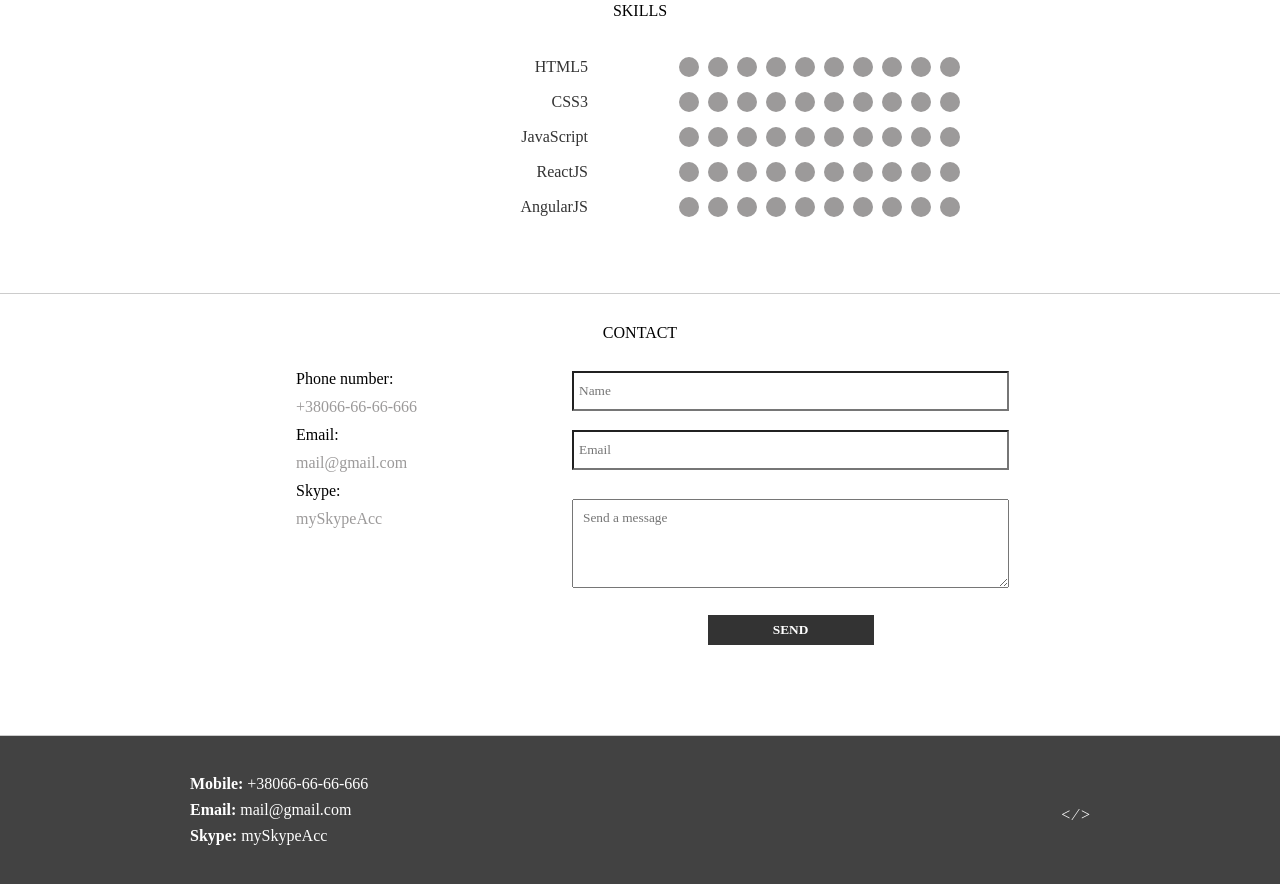
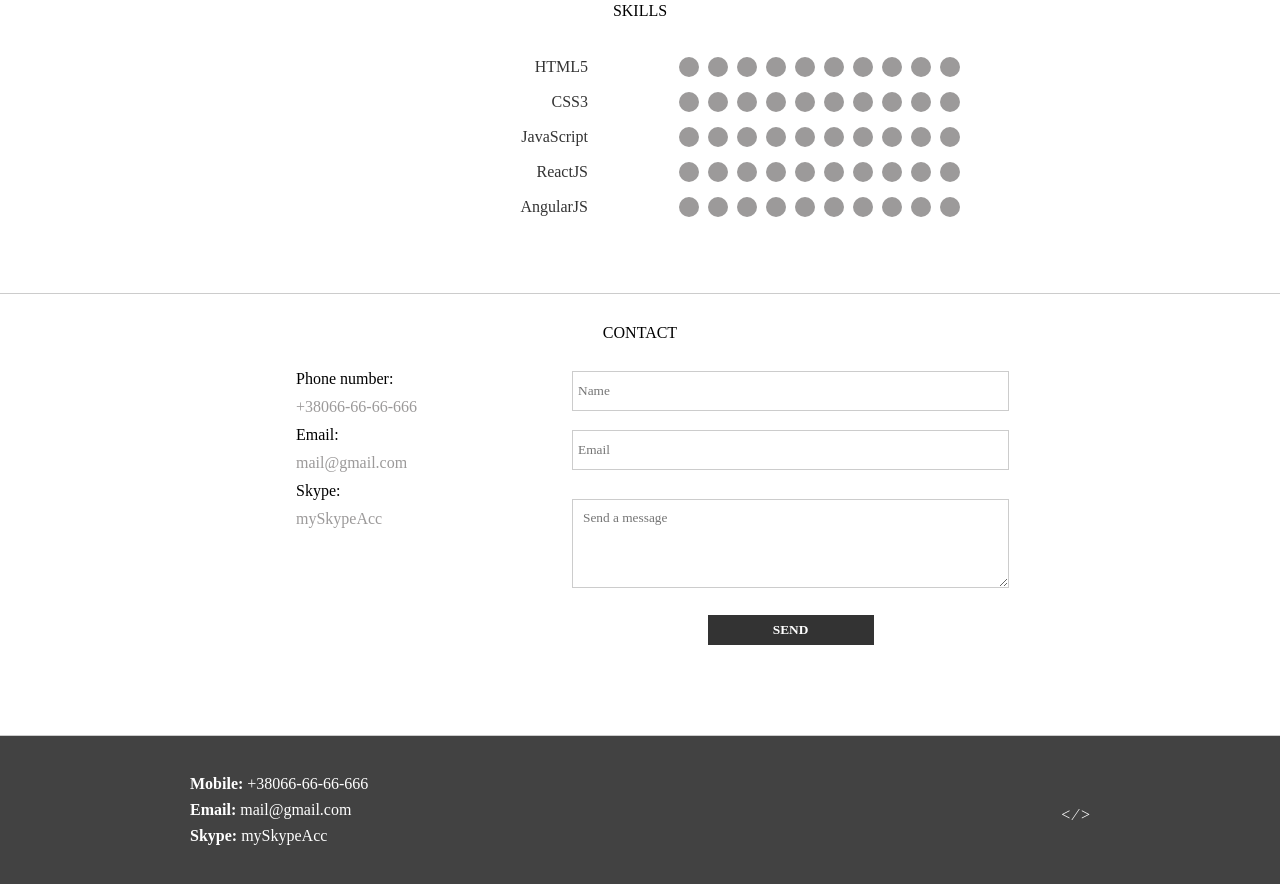
Before and after one commit to aleksandrlepin/easy-sketch, a website: page src/index.html in a window 1280 px wide. Shown: the part 1044-1928 px from the top of the page. Drawn offline with nearby package versions, Linux system fonts and the light colour scheme; files that its build step writes are made by us from their sources; files whose address does not match are found by name.

Commit message:
fix input borders

```diff
--- a/src/scss/main.scss
+++ b/src/scss/main.scss
@@ -314,6 +314,7 @@ h2 {
             height: 40px;
             margin-bottom: 19px;
             padding: 5px;
+            border: solid 1px $light-gray2;
             border-radius: 0;
 
             @media screen and (max-width: 1279px) {
@@ -332,8 +333,9 @@ h2 {
             display: block;
             width: 437px;
             height: 89px;
+            margin-bottom: 27px;
             padding: 10px;
-            margin-bottom: 27px;
+            border: solid 1px $light-gray2;
 
             @media screen and (max-width: 1279px) {
                 width: 33vw;
```
Also changed, not shown: dist/css/main.css.
